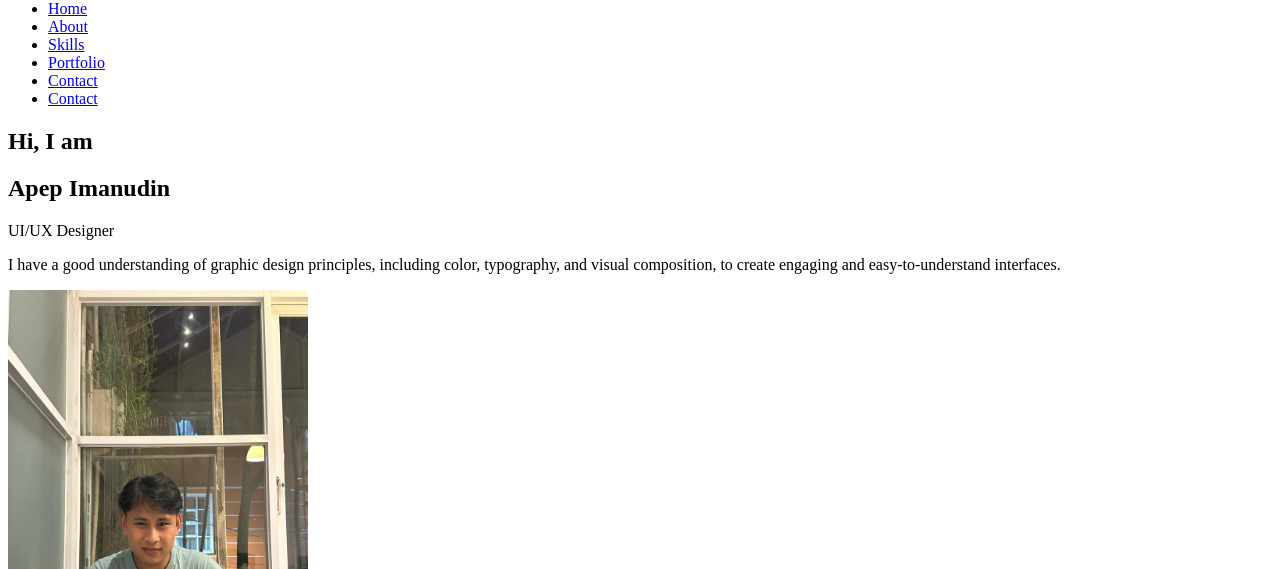
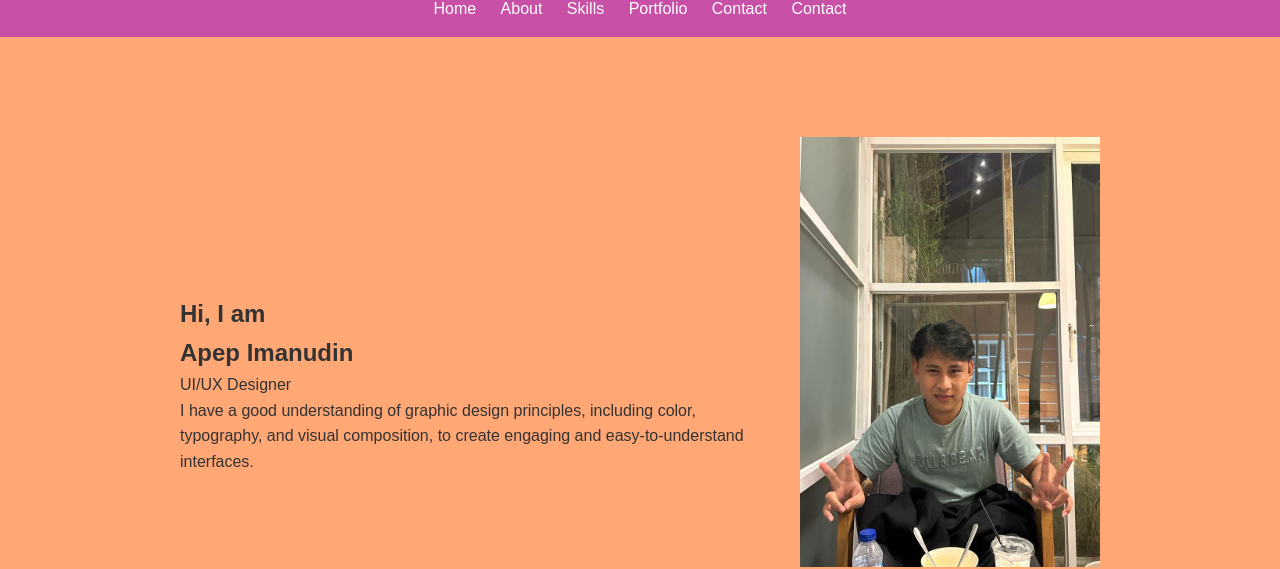
Before and after one commit to apep29/apep.github.io, a plain HTML site: page index.html in a window 1280 px wide. Shown: the part 78-647 px from the top of the page. Drawn offline with Linux system fonts and the light colour scheme.

Commit message:
index.html

```diff
--- a/index.html
+++ b/index.html
@@ -4,7 +4,65 @@
     <meta charset="UTF-8">
     <meta name="viewport" content="width=device-width, initial-scale=1.0">
     <title>Portofolio</title>
-    <link rel="stylesheet" href="styles.css">
+    <style>
+        /* CSS Styling */
+        * {
+            margin: 0;
+            padding: 0;
+            box-sizing: border-box;
+        }
+
+        body {
+            font-family: Arial, sans-serif;
+            line-height: 1.6;
+            background-color: #FFA775;
+            color: #333;
+        }
+
+        .navbar {
+            background: #C850A7;
+            color: #fff;
+            text-align: center;
+            padding: 1rem 0;
+        }
+
+        .nav-links {
+            list-style-type: none;
+        }
+
+        .nav-links li {
+            display: inline;
+            margin: 0 10px;
+        }
+
+        .nav-links li a {
+            color: #fff;
+            text-decoration: none;
+        }
+
+        .landing-content {
+            display: flex;
+            justify-content: space-around;
+            align-items: center;
+            padding: 50px;
+        }
+
+        .intro {
+            flex: 1;
+        }
+
+        .profile-pic {
+            flex: 1;
+            text-align: center;
+        }
+
+        .icon-land img {
+            margin-right: 10px;
+        }
+
+        /* Add your remaining CSS styles here */
+
+    </style>
 </head>
 <body>
 
@@ -22,6 +80,51 @@
         <li><a href="#why me">Contact</a></li>
     </ul>
 </nav>
+
+<head>
+    <meta charset="UTF-8">
+    <meta name="viewport" content="width=device-width, initial-scale=1.0">
+    <title>Portofolio</title>
+    <link rel="stylesheet" href="styles.css"> <!-- Sisipkan file CSS eksternal jika diperlukan -->
+    <style>
+        /* CSS untuk bagian Landing Page */
+        #home {
+            background-color: #FFA775; /* Warna latar belakang */
+            padding: 50px; /* Padding untuk konten */
+            text-align: center; /* Pusatkan teks */
+        }
+
+        .landing-content {
+            display: flex;
+            justify-content: center;
+            align-items: center;
+            flex-wrap: wrap; /* Agar konten berada dalam satu baris */
+        }
+
+        .intro {
+            flex: 1; /* Biarkan intro memenuhi sebagian besar ruang */
+            max-width: 600px; /* Maksimum lebar konten */
+            text-align: left; /* Rata kiri teks pada intro */
+            margin-right: 20px; /* Jarak antara intro dan gambar profil */
+        }
+
+        .profile-pic {
+            flex: 1; /* Biarkan gambar profil memenuhi sebagian besar ruang */
+            max-width: 300px; /* Maksimum lebar gambar profil */
+            text-align: center; /* Pusatkan gambar profil */
+        }
+
+        .icon-land img {
+            margin: 10px; /* Jarak antara ikon */
+        }
+
+        /* Tambahkan gaya tambahan sesuai kebutuhan */
+
+    </style>
+</head>
+<body>
+
+
 
 <!-- Landing Page -->
 <section id="home">
```
